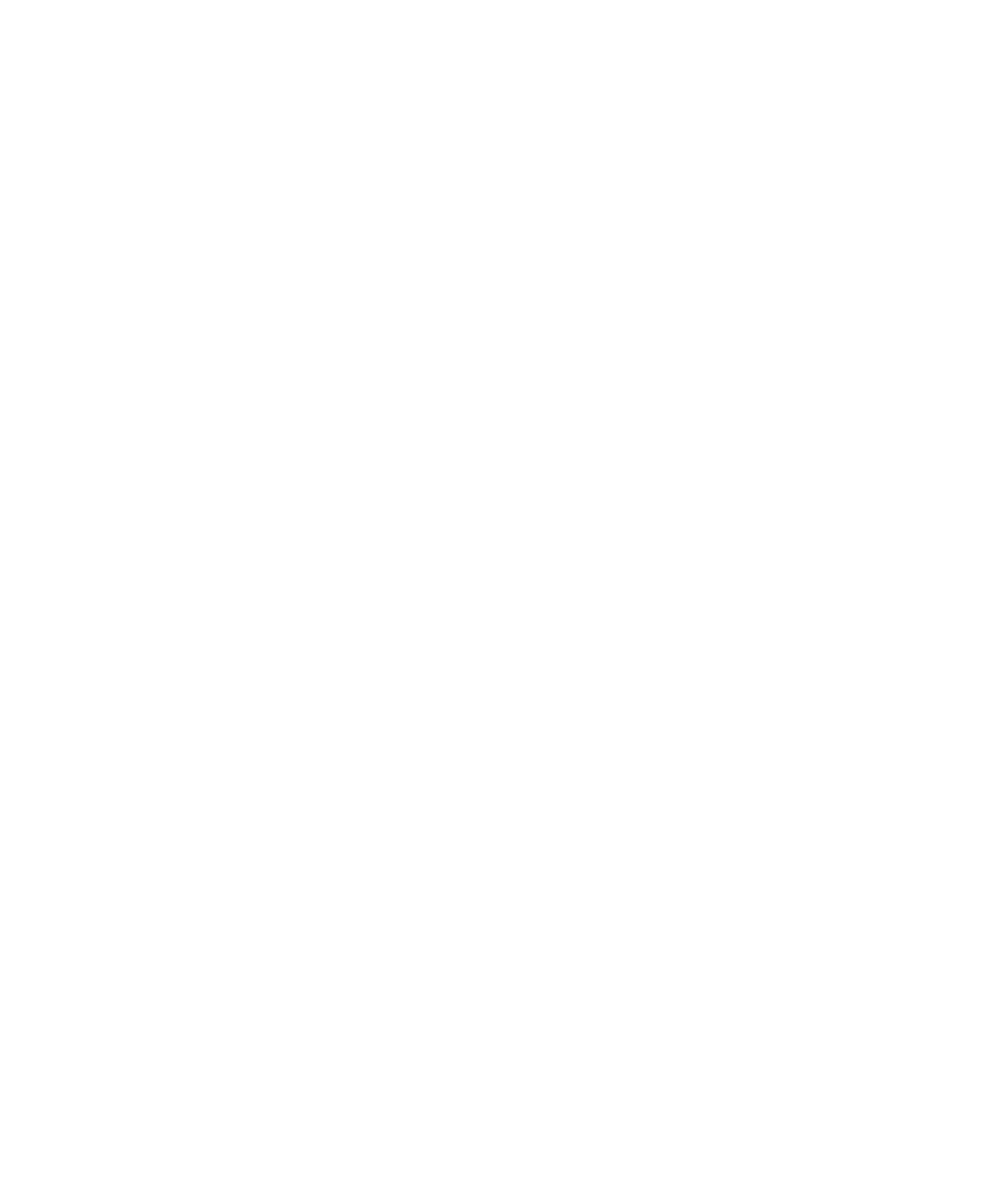
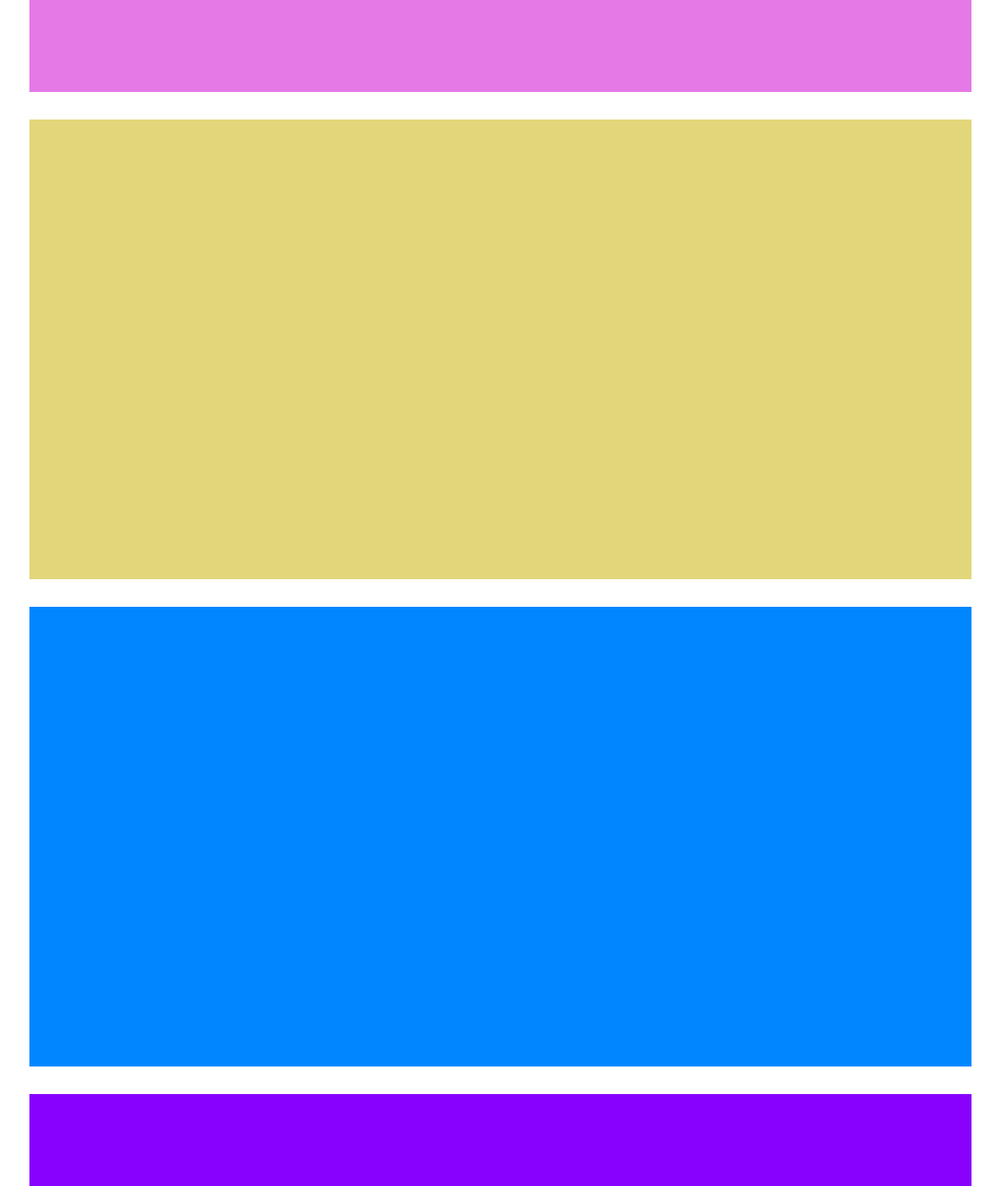
Before and after one commit to Tolihama/htmlcss-struttura-wp, a plain HTML site: page index.html in a window 1280 px wide. Shown: the whole page at 92% size, without its empty margins (96-1183 px from the left). Before the commit the page ends 800 px from the top, so only its background shows below. Drawn offline with Linux system fonts and the light colour scheme.

Commit message:
First scaffolding layout

```diff
--- a/css/main.css
+++ b/css/main.css
@@ -8,12 +8,36 @@
 /* UTILITIES */
 .container {
     width: 80%;
+    margin: 0 auto;
+}
+
+.mb-30 {
+    margin-bottom: 30px;
 }
 
 /* debug */
+section {
+    height: 500px;
+}
+
+#one {
+    background-color: #e1d67a;
+}
+
+#two {
+    background-color: #0087ff;
+}
 
 /* HEADER */
+header {
+    background: #e579e6;
+    height: 100px; /* placeholder */
+}
 
 /* MAIN CONTENT */
 
 /* FOOTER */
+footer {
+    background: #8801fe;
+    height: 100px; /* placeholder */
+}
--- a/index.html
+++ b/index.html
@@ -5,19 +5,20 @@
     <meta http-equiv="X-UA-Compatible" content="IE=edge">
     <meta name="viewport" content="width=device-width, initial-scale=1.0">
     <title>Wordpress Reboot</title>
+    <link rel="stylesheet" href="./css/main.css">
 </head>
 <body>
     <div class="container">
         <!-- Header -->
-        <header></header>
+        <header class="mb-30"></header>
 
         <!-- Main content -->
         <main>
             <!-- Section 1 col -->
-            <section></section>
+            <section id="one" class="mb-30"></section>
 
             <!-- Section 3 col -->
-            <section></section>
+            <section id="two" class="mb-30"></section>
 
         </main>
         <!-- Footer -->
```
